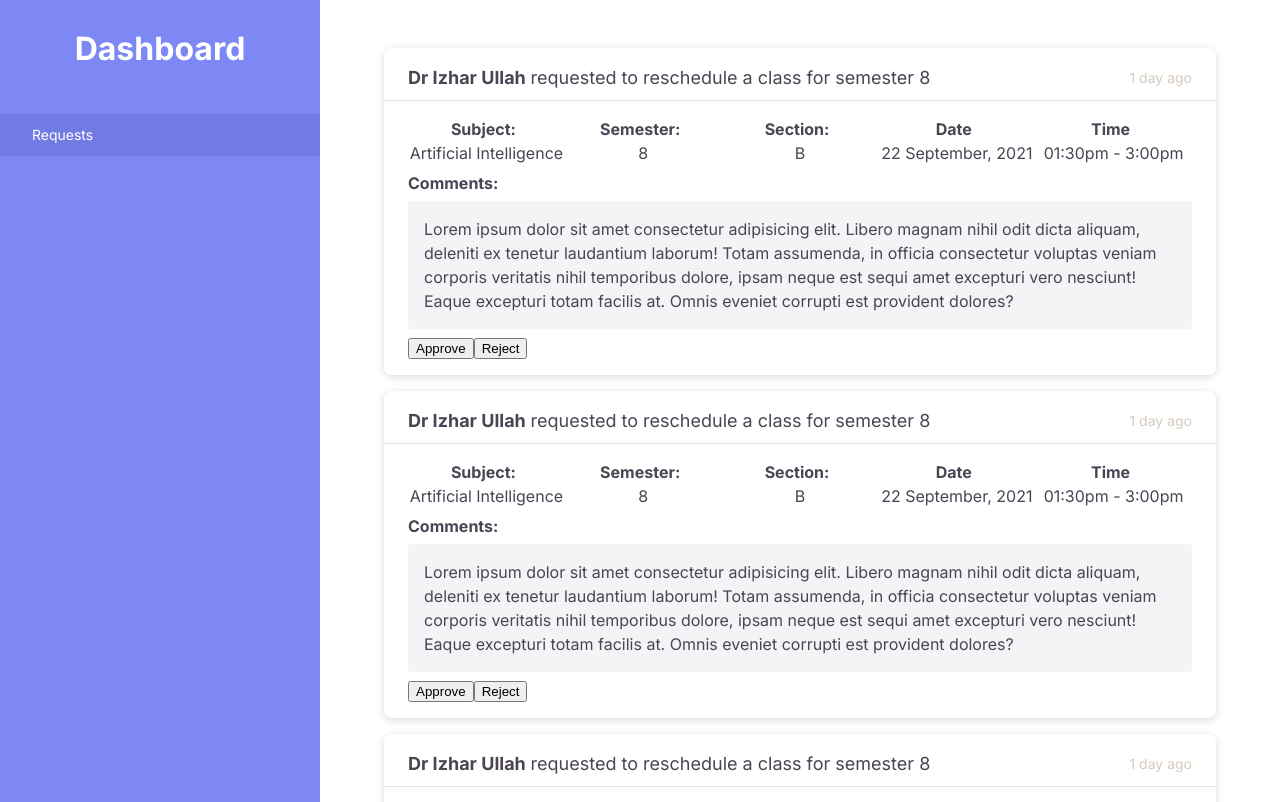
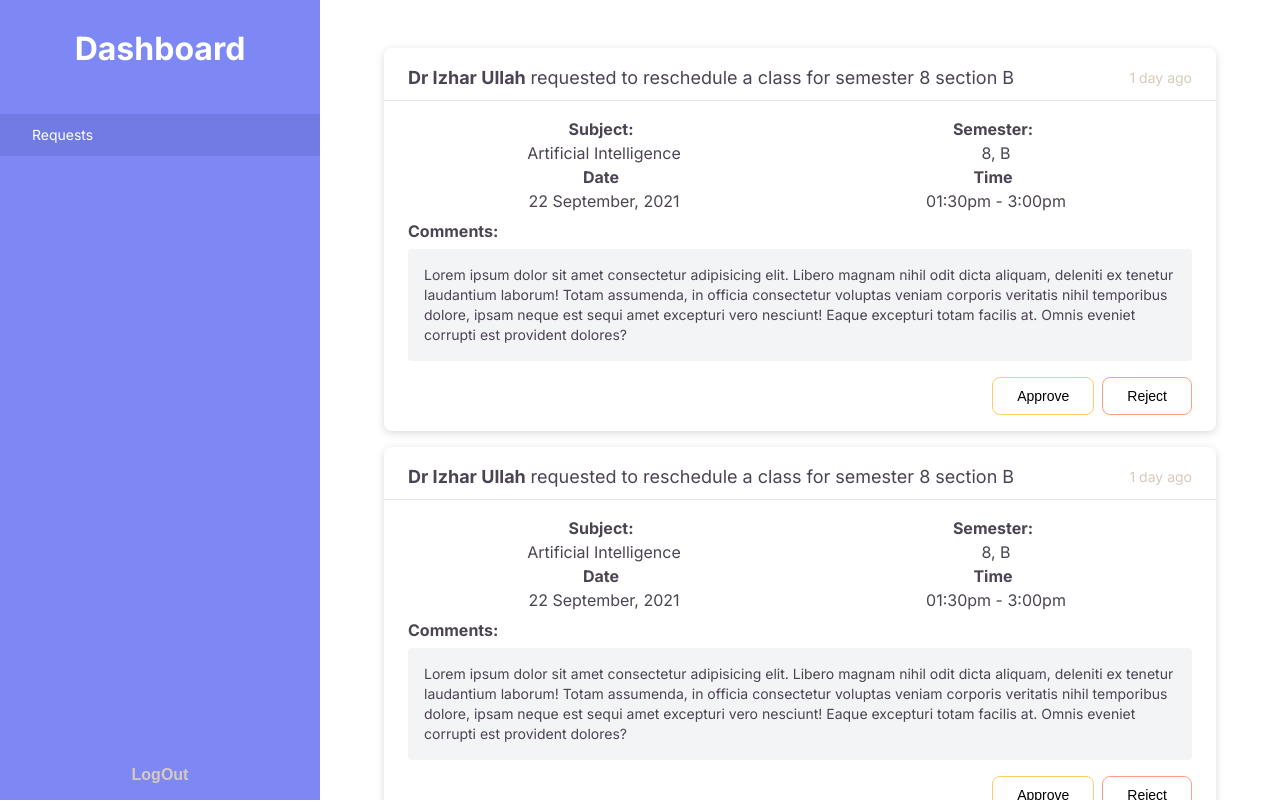
Before and after one commit to MadCoderr/dashboard, a Next.js app: page / in a window 1280 px wide. Shown: the top 802 px of the page. Built offline with nearby package versions, Linux system fonts and the light colour scheme.

Commit message:
request section done

```diff
--- a/components/Home/Content/style.module.scss
+++ b/components/Home/Content/style.module.scss
@@ -1,6 +1,7 @@
 .home__wrapper {
-  min-height: 100vh;
+  height: 100vh;
   display: flex;
+  overflow-y: hidden;
 
   & > .sidebar__wrapper {
     flex: 0 0 20rem;
--- a/components/Request/Item.jsx
+++ b/components/Request/Item.jsx
@@ -8,7 +8,7 @@ const Item = () => {
       <div className={style.header}>
         <h3>
           <strong>Dr Izhar Ullah</strong>{" "}
-          <span>requested to reschedule a class for semester 8</span>
+          <span>requested to reschedule a class for semester 8 section B</span>
         </h3>
         <span>1 day ago</span>
       </div>
@@ -21,11 +21,7 @@ const Item = () => {
           </p>
           <p>
             <span>Semester:</span>
-            <span>8</span>
-          </p>
-          <p>
-            <span>Section:</span>
-            <span>B</span>
+            <span>8, B</span>
           </p>
           <p>
             <span>Date</span>
@@ -47,8 +43,8 @@ const Item = () => {
         </p>
       </div>
       <div className={style.footer}>
-        <button>Approve</button>
-        <button>Reject</button>
+        <button className={style.approve}>Approve</button>
+        <button className={style.reject}>Reject</button>
       </div>
     </div>
   );
--- a/components/Request/style.module.scss
+++ b/components/Request/style.module.scss
@@ -2,6 +2,7 @@
 
 .request__content {
   height: 100%;
+  overflow-y: auto;
   padding: 3rem 4rem;
   display: flex;
   flex-direction: column;
@@ -38,7 +39,7 @@
     & .body {
       & .info {
         display: grid;
-        grid-template-columns: repeat(5, 1fr);
+        grid-template-columns: repeat(2, 1fr);
         justify-items: center;
         padding: 0.5rem 0;
 
@@ -66,8 +67,61 @@
         padding: 1rem;
         margin: 0.5rem 0;
         border-radius: 4px;
-        font-size: 1rem;
-        line-height: 1.5rem;
+        font-size: 0.875rem;
+        line-height: 1.25rem;
+      }
+    }
+
+    & .footer {
+      display: flex;
+      justify-content: flex-end;
+      align-items: center;
+      gap: 0.5rem;
+      margin-top: 1rem;
+
+      & button {
+        outline: none;
+        border-radius: 8px;
+        padding: 0.5rem 1.5rem;
+        font-size: 0.875rem;
+        line-height: 1.25rem;
+        cursor: pointer;
+        background: transparent;
+        @include transition-colors;
+
+        &.approve {
+          border: 1px solid var(--quaternary);
+        }
+
+        &.reject {
+          border: 1px solid var(--tertiary);
+        }
+
+        &:hover {
+          color: #fff;
+          &.approve {
+            background: var(--quaternary);
+          }
+          &.reject {
+            background: var(--tertiary);
+          }
+        }
+
+        &.active {
+          color: #fff;
+          &.approve {
+            background: var(--quaternary);
+          }
+          &.reject {
+            background: var(--tertiary);
+          }
+        }
+      }
+    }
+
+    @media (min-device-width: 1024px) {
+      & .body > .info {
+        grid-template-columns: repeat(4, 1fr);
       }
     }
   }
--- a/styles/globals.css
+++ b/styles/globals.css
@@ -3,8 +3,8 @@
 :root {
   --primary: #7e88f4;
   --secondary: #717be4;
-  --tertiary: #f9f871;
-  --quaternary: #ffc75f;
+  --tertiary: #ffa086;
+  --quaternary: #ffcc67;
   --error: #eb5757;
   --success: #27ae60;
   --text-color: #4b4453;
```
